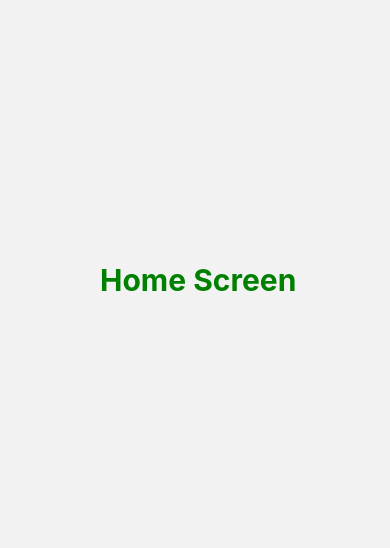
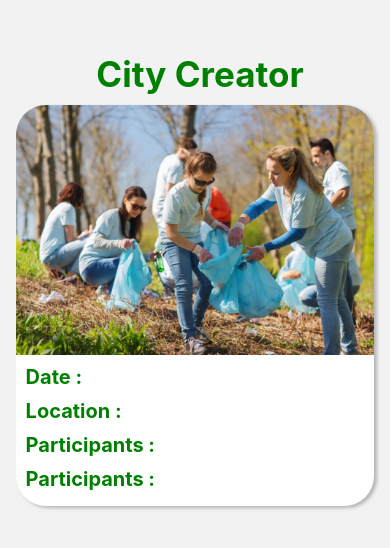
Before and after one commit to pathiranage-vishwa/UEE-Mobile-Application, a React Native app in the folder frontend/: screen /Home in a window 390 px wide. Shown: the part 138-686 px from the top of the page. Built offline with nearby package versions, Linux system fonts and the light colour scheme.

Commit message:
update home screen

```diff
--- a/frontend/navigation/screens/HomeScreen.js
+++ b/frontend/navigation/screens/HomeScreen.js
@@ -1,16 +1,69 @@
 import React from "react";
-import { StyleSheet, Text, View } from "react-native";
+import { StyleSheet, Text, View, TouchableOpacity, Image } from "react-native";
 
 export default function HomeScreen({ navigation }) {
-  return <Text style={styles.text}>Home Screen</Text>;
+  return (
+    <View style={styles.container}>
+      <Text style={styles.header}> City Creator </Text>
+      <View style={styles.card}>
+        <Image
+          style={styles.image}
+          source={require("../../assets/images/p1.jpg")}
+        />
+        <Text style={styles.text}>Date :</Text>
+        <Text style={styles.text}>Location :</Text>
+        <Text style={styles.text}>Participants :</Text>
+        <Text style={styles.text}>Participants :</Text>
+      </View>
+    </View>
+  );
 }
 
 const styles = StyleSheet.create({
+  container: {
+    flex: 1,
+    alignItems: "center",
+    justifyContent: "center",
+  },
+  card: {
+    width: "92%",
+    marginBottom: 10,
+    marginLeft: "4%",
+    marginRight: "4%",
+    height: "auto",
+    paddingBottom: 15,
+
+    backgroundColor: "#fff",
+    borderRadius: 30,
+    shadowColor: "#000",
+
+    shadowOffset: {
+      width: 3,
+      height: 2,
+    },
+    shadowOpacity: 0.25,
+    shadowRadius: 3.84,
+    elevation: 5,
+  },
+  image: {
+    width: "100%",
+    height: 250,
+    resizeMode: "cover",
+    borderTopLeftRadius: 30,
+    borderTopRightRadius: 30,
+  },
   text: {
-    fontSize: 30,
+    fontSize: 20,
     fontWeight: "bold",
     color: "green",
-    marginTop: 400,
-    marginLeft: 100,
+    marginTop: 10,
+    marginLeft: 10,
+  },
+  header: {
+    fontSize: 35,
+    fontWeight: "bold",
+    color: "green",
+    marginLeft: 10,
+    marginBottom: 10,
   },
 });
```
Also changed, not shown: frontend/assets/images/p1.jpg (added).
